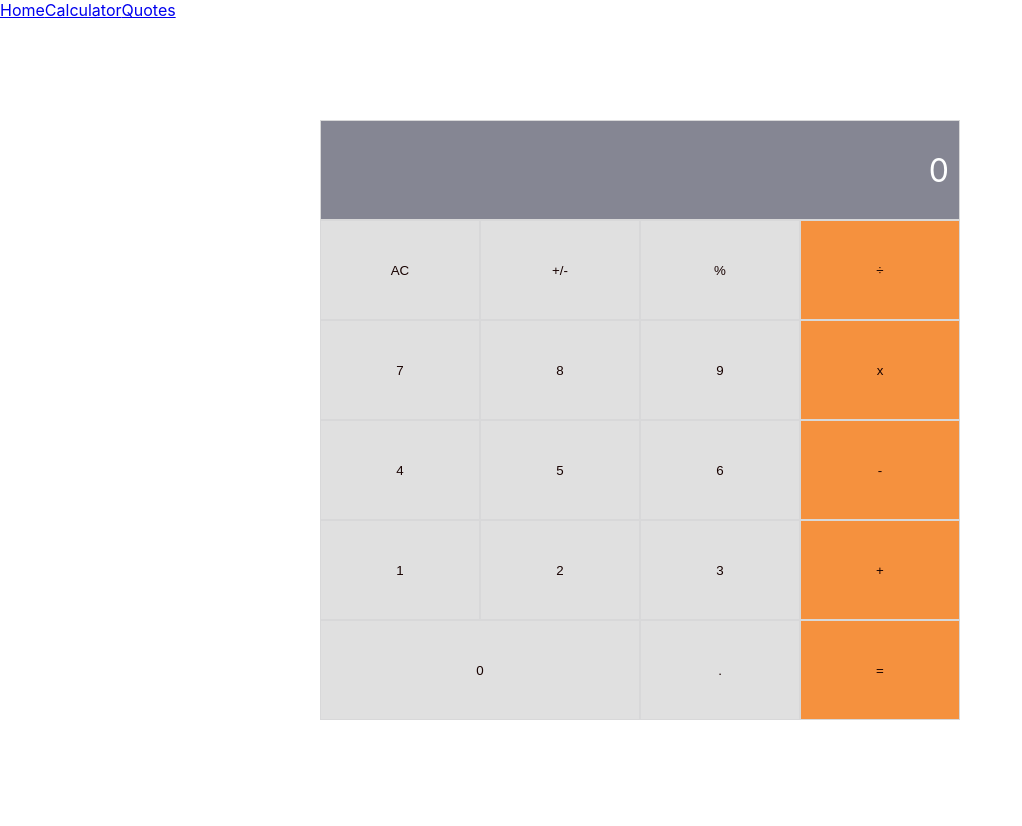
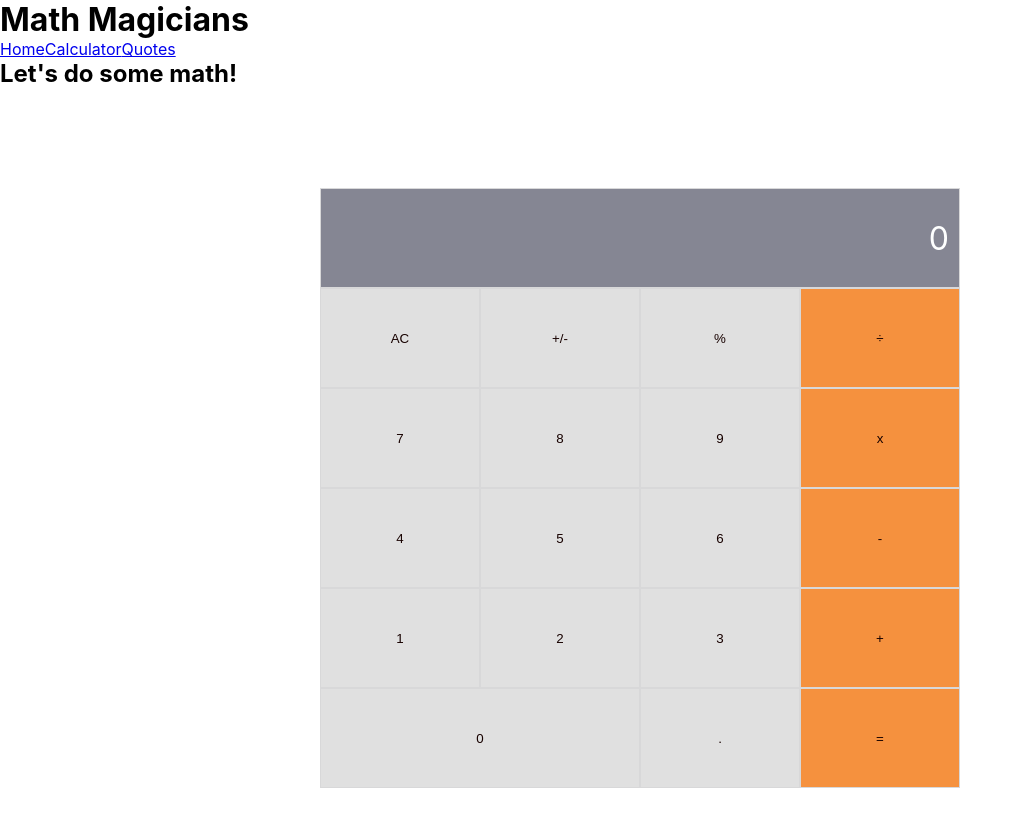
Before and after one commit to bengigo/math-magicians, a React (Create React App) app: page /calculator in a window 1280 px wide. Shown: the top 826 px of the page, without its empty margins (0-1022 px from the left). Built offline with nearby package versions, Linux system fonts and the light colour scheme.

Commit message:
Add calculator page content

```diff
--- a/src/components/Calculator.js
+++ b/src/components/Calculator.js
@@ -11,12 +11,18 @@ const Calculator = () => {
 
   const { next, total, operation } = state;
   return (
-    <main>
+    <div>
+      <header>
+        <h1>Math Magicians</h1>
         <nav>
           <Link to="/home">Home</Link>
           <Link to="/calculator">Calculator</Link>
           <Link to="/quotes">Quotes</Link>
         </nav>
+      </header>
+      <main>
+        <h2>Let&apos;s do some math!</h2>
+
         <div className="ui">
           <div className="output cell">
             {total}
@@ -86,6 +92,7 @@ const Calculator = () => {
           </button>
         </div>
       </main>
+    </div>
   );
 };
 
```
Lines whose indentation alone changed are shown as unchanged.
